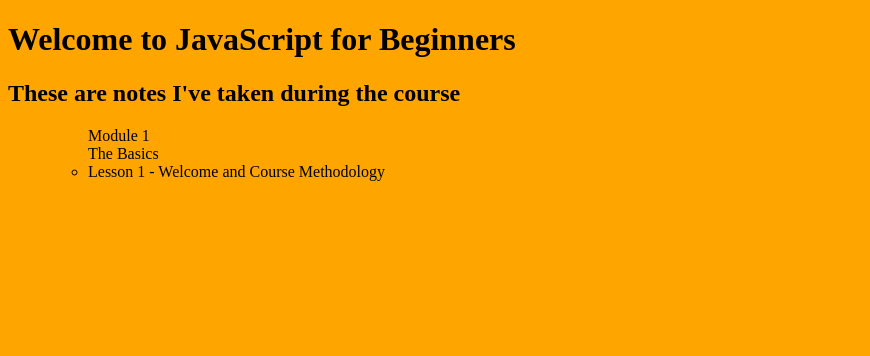
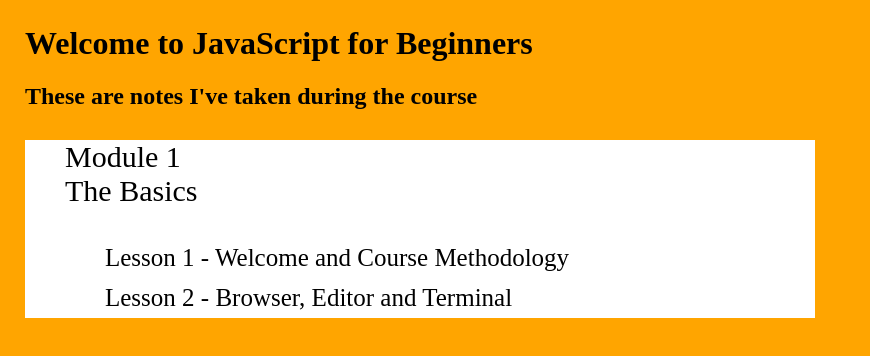
Before and after one commit to Pazoia/Wes_Bos---JavaScript_for_Beginner, a website: page index.html in a window 1280 px wide. Shown: the whole page, without its empty margins (0-870 px from the left). Drawn offline with Linux system fonts and the light colour scheme.

Commit message:
Tweeking the css for the index notes page

```diff
--- a/css/notes.css
+++ b/css/notes.css
@@ -1,3 +1,18 @@
 html {
     background: orange;
 }
+
+body {
+    margin: 25px;
+}
+
+.modules {
+    font-size: 30px;
+    background: white;
+    max-width: 750px;
+}
+.lessons {
+    line-height: 30pt;
+    font-size: 25px;
+    list-style: none;
+}
--- a/index.html
+++ b/index.html
@@ -14,8 +14,10 @@
     <h2>These are notes I've taken during the course</h2>
 
     <ul class="modules">
-        <ul class="lessons">Module 1 <br> The Basics
+        <p>Module 1 <br> The Basics</p>
+        <ul class="lessons">
             <li>Lesson 1 - Welcome and Course Methodology</li>
+            <li>Lesson 2 - Browser, Editor and Terminal</li>
         </ul>
     </ul>
 
```
